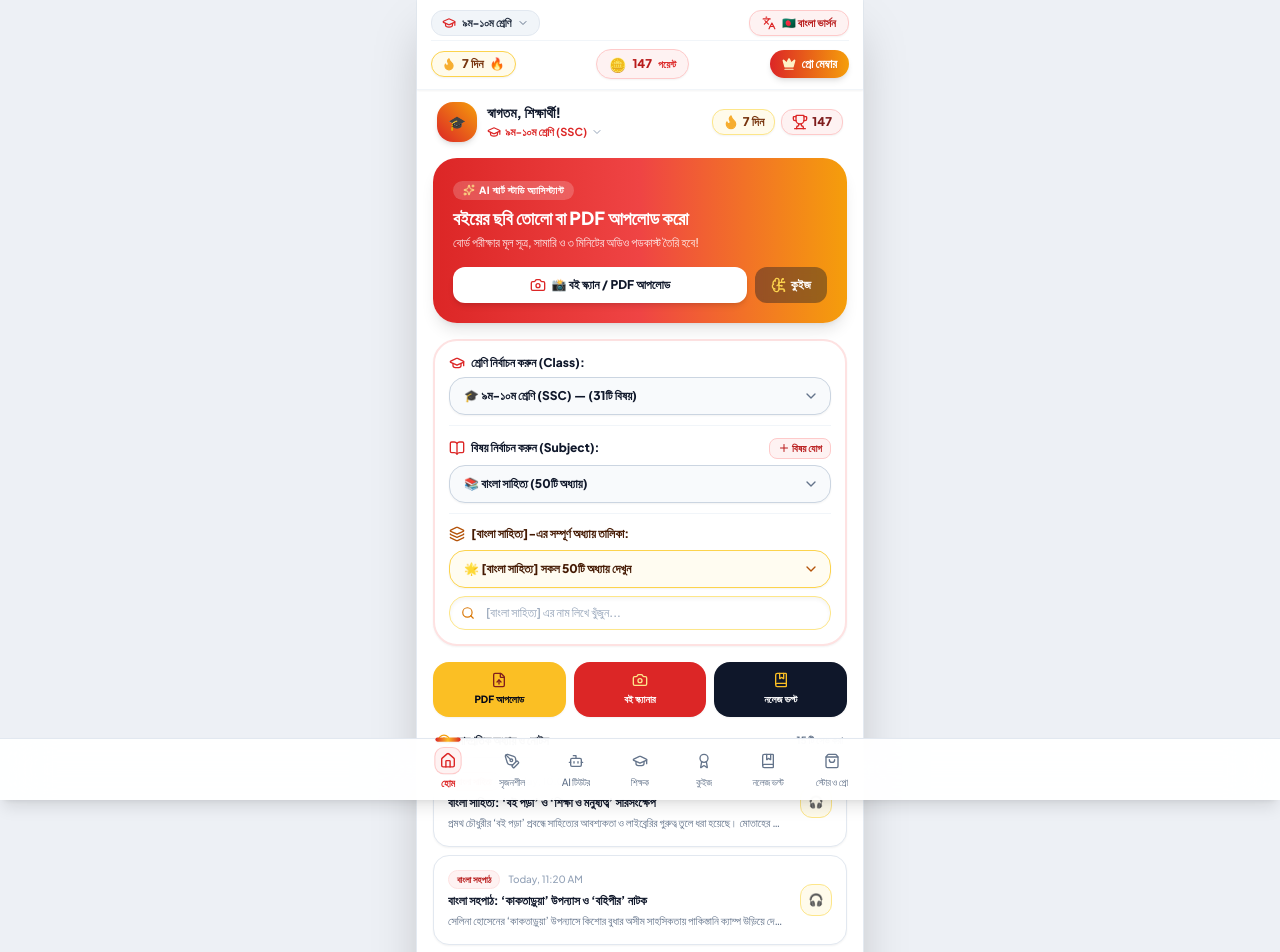
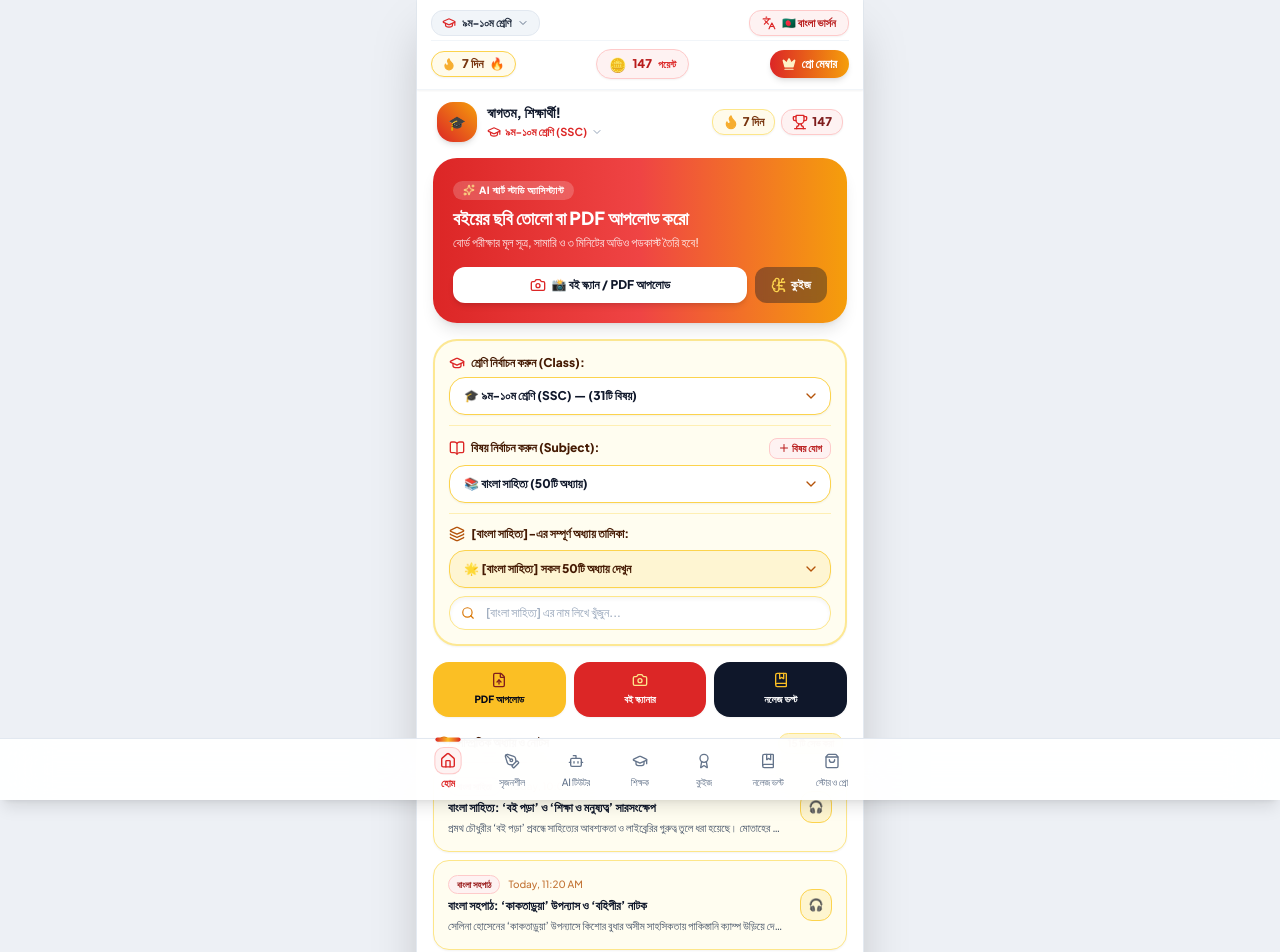
Before and after one commit to rokeyaag/edugenius-ai, a React (Vite) app: page / in a window 1280 px wide. Shown: the top 952 px of the page. Built offline with nearby package versions, Linux system fonts and the light colour scheme.

Commit message:
Update card backgrounds to soft warm yellow tint with sleek contrasting typography

```diff
--- a/src/components/DashboardView.jsx
+++ b/src/components/DashboardView.jsx
@@ -131,12 +131,12 @@ export default function DashboardView() {
       </div>
 
       {/* 3. Class, Subject & Chapter Selector Card */}
-      <div className="p-3.5 rounded-3xl bg-white border-2 border-red-100 space-y-3 shadow-sm">
+      <div className="p-3.5 rounded-3xl bg-[#fffdf0] border-2 border-amber-200/90 space-y-3 shadow-sm">
 
         {/* ================= 1ST LINE: CLASS SELECTOR (শ্রেণি নির্বাচন) ================= */}
-        <div className="space-y-1.5 pb-2.5 border-b border-slate-100">
+        <div className="space-y-1.5 pb-2.5 border-b border-amber-200/60">
           <div className="flex items-center justify-between">
-            <label className="text-xs font-black text-slate-900 flex items-center gap-1.5">
+            <label className="text-xs font-black text-amber-950 flex items-center gap-1.5">
               <GraduationCap className="w-4 h-4 text-red-600" />
               <span>শ্রেণি নির্বাচন করুন (Class):</span>
             </label>
@@ -154,7 +154,7 @@ export default function DashboardView() {
                 setChapterSearchQuery('');
                 showToast(`🎓 ${matchedClass?.nameBn || e.target.value} সিলেক্ট করা হয়েছে`, 'info');
               }}
-              className="w-full appearance-none bg-slate-50 hover:bg-slate-100 border border-slate-300 rounded-2xl pl-3.5 pr-9 py-2.5 text-xs text-slate-900 font-black focus:outline-none focus:border-red-500 shadow-sm transition-all cursor-pointer"
+              className="w-full appearance-none bg-white hover:bg-amber-50/50 border border-amber-300 rounded-2xl pl-3.5 pr-9 py-2.5 text-xs text-slate-900 font-black focus:outline-none focus:border-red-500 shadow-sm transition-all cursor-pointer"
             >
               {(classes || []).map((cls) => (
                 <option key={cls.id} value={cls.id}>
@@ -162,14 +162,14 @@ export default function DashboardView() {
                 </option>
               ))}
             </select>
-            <ChevronDown className="w-4 h-4 text-slate-500 absolute right-3 top-1/2 -translate-y-1/2 pointer-events-none" />
+            <ChevronDown className="w-4 h-4 text-amber-700 absolute right-3 top-1/2 -translate-y-1/2 pointer-events-none" />
           </div>
         </div>
 
         {/* ================= 2ND LINE: SUBJECT SELECTOR (বিষয় নির্বাচন) ================= */}
-        <div className="space-y-1.5 pb-2.5 border-b border-slate-100">
+        <div className="space-y-1.5 pb-2.5 border-b border-amber-200/60">
           <div className="flex items-center justify-between">
-            <label className="text-xs font-black text-slate-900 flex items-center gap-1.5">
+            <label className="text-xs font-black text-amber-950 flex items-center gap-1.5">
               <BookOpen className="w-4 h-4 text-red-600" />
               <span>বিষয় নির্বাচন করুন (Subject):</span>
             </label>
@@ -191,7 +191,7 @@ export default function DashboardView() {
                 setSelectedChapterTitle('all');
                 setChapterSearchQuery('');
               }}
-              className="w-full appearance-none bg-slate-50 hover:bg-slate-100 border border-slate-300 rounded-2xl pl-3.5 pr-9 py-2.5 text-xs text-slate-900 font-black focus:outline-none focus:border-red-500 shadow-sm transition-all cursor-pointer"
+              className="w-full appearance-none bg-white hover:bg-amber-50/50 border border-amber-300 rounded-2xl pl-3.5 pr-9 py-2.5 text-xs text-slate-900 font-black focus:outline-none focus:border-red-500 shadow-sm transition-all cursor-pointer"
             >
               {Object.entries(groupedSubjects).map(([groupName, groupSubs]) => (
                 <optgroup key={groupName} label={`--- ${groupName} (${groupSubs.length}টি বিষয়) ---`}>
@@ -206,7 +206,7 @@ export default function DashboardView() {
                 </optgroup>
               ))}
             </select>
-            <ChevronDown className="w-4 h-4 text-slate-500 absolute right-3 top-1/2 -translate-y-1/2 pointer-events-none" />
+            <ChevronDown className="w-4 h-4 text-amber-700 absolute right-3 top-1/2 -translate-y-1/2 pointer-events-none" />
           </div>
         </div>
 
@@ -224,7 +224,7 @@ export default function DashboardView() {
             <select
               value={selectedChapterTitle}
               onChange={(e) => setSelectedChapterTitle(e.target.value)}
-              className="w-full appearance-none bg-amber-50/70 hover:bg-amber-100/70 border border-amber-300 rounded-2xl pl-3.5 pr-9 py-2.5 text-xs text-amber-950 font-black focus:outline-none focus:border-amber-500 shadow-sm transition-all cursor-pointer"
+              className="w-full appearance-none bg-amber-100/70 hover:bg-amber-200/70 border border-amber-300 rounded-2xl pl-3.5 pr-9 py-2.5 text-xs text-amber-950 font-black focus:outline-none focus:border-amber-500 shadow-sm transition-all cursor-pointer"
             >
               <option value="all">
                 🌟 [{subjects.find(s => s.id === selectedSubjectId)?.nameBn || 'এই বিষয়ের'}] সকল {availableChapters.length}টি অধ্যায় দেখুন
@@ -293,11 +293,11 @@ export default function DashboardView() {
       {/* 4. Recent Study Vault Entries */}
       <div className="space-y-2">
         <div className="flex items-center justify-between px-1">
-          <h4 className="text-xs font-black text-slate-800 flex items-center gap-1.5">
-            <Clock className="w-3.5 h-3.5 text-amber-500" />
+          <h4 className="text-xs font-black text-amber-950 flex items-center gap-1.5">
+            <Clock className="w-3.5 h-3.5 text-amber-600" />
             <span>{language === 'bn' ? 'সাম্প্রতিক অধ্যায় ও নোটস' : 'Recent Study Notes'}</span>
           </h4>
-          <span className="text-[10px] text-slate-500 font-bold">
+          <span className="text-[10px] text-amber-800 font-bold bg-amber-100/80 px-2 py-0.5 rounded-full border border-amber-200">
             {vaultNotes.length} {language === 'bn' ? 'টি সেভ করা' : 'saved'}
           </span>
         </div>
@@ -307,24 +307,24 @@ export default function DashboardView() {
             <div
               key={note.id}
               onClick={() => setActiveTab('vault')}
-              className="p-3.5 rounded-2xl bg-white border border-slate-200 hover:border-red-200 transition-all cursor-pointer shadow-sm flex items-center justify-between gap-3 tap-active"
+              className="p-3.5 rounded-2xl bg-[#fffdf0] border border-amber-200 hover:border-amber-400 transition-all cursor-pointer shadow-sm flex items-center justify-between gap-3 tap-active"
             >
               <div className="space-y-1 truncate">
                 <div className="flex items-center gap-2">
-                  <span className="text-[9px] font-black text-red-700 bg-red-50 px-2 py-0.5 rounded-full border border-red-100">
+                  <span className="text-[9px] font-black text-red-800 bg-red-50 px-2 py-0.5 rounded-full border border-red-200">
                     {language === 'bn' ? (note.subjectBn || note.subject) : note.subject}
                   </span>
-                  <span className="text-[10px] text-slate-400 font-medium">{note.date}</span>
+                  <span className="text-[10px] text-amber-700/80 font-medium">{note.date}</span>
                 </div>
                 <h5 className="text-xs font-black text-slate-900 truncate">
                   {note.title}
                 </h5>
-                <p className="text-[11px] text-slate-500 truncate font-medium">
+                <p className="text-[11px] text-slate-600 truncate font-medium">
                   {note.summary}
                 </p>
               </div>
 
-              <div className="w-8 h-8 rounded-xl bg-amber-50 text-amber-600 flex items-center justify-center text-xs font-black shrink-0 border border-amber-200">
+              <div className="w-8 h-8 rounded-xl bg-amber-100/80 text-amber-700 flex items-center justify-center text-xs font-black shrink-0 border border-amber-300">
                 🎧
               </div>
             </div>
```
Also changed, not shown: src/components/CreativeQuestionsView.jsx (+15 -15 lines).
